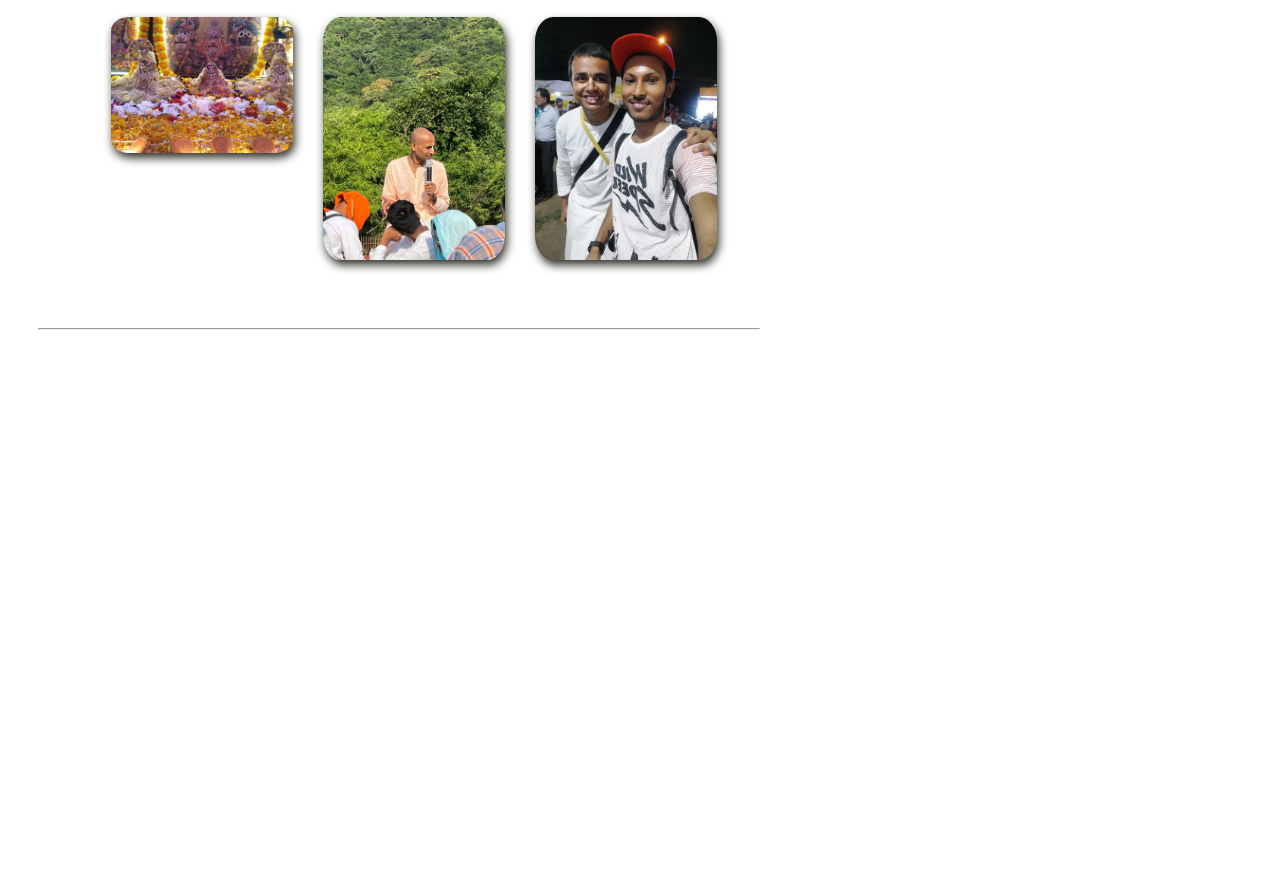
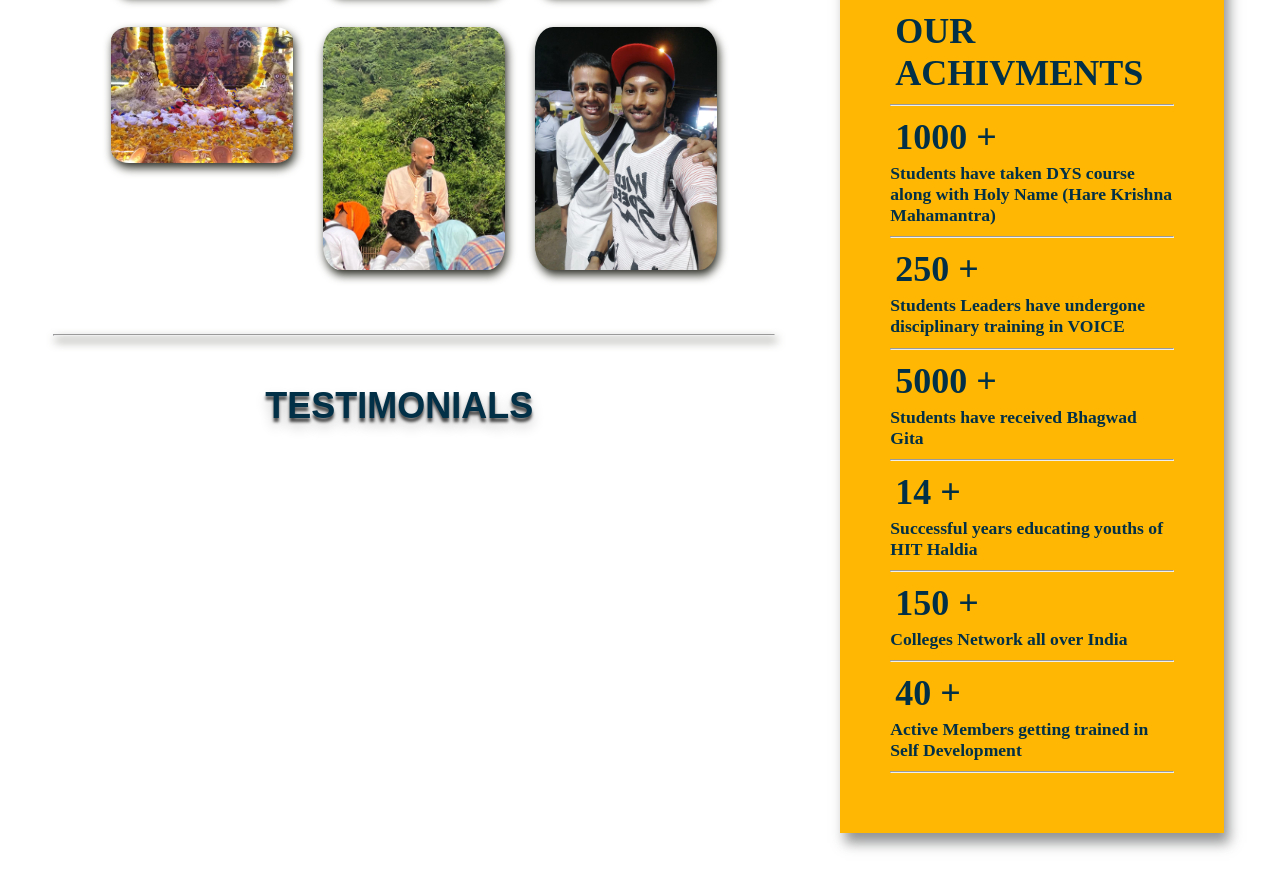
Before and after one commit to nitinjha3/GOVINDA-VOICE-WEBSITE, a plain HTML site: page index.html in a window 1280 px wide. Shown: the part 1665-2537 px from the top of the page. Before the commit the page ends 2034 px from the top, so only its background shows below. Drawn offline with Linux system fonts and the light colour scheme.

Commit message:
31st dec

```diff
--- a/index.html
+++ b/index.html
@@ -122,11 +122,17 @@
                                 </a>
                             </div>
                         </div>
+                    </div><hr>
+
+                </div>
+                <div id="testimonial">
+                    <div class="font testimonial-heading">
+                        <h2>Testimonials</h2>
+                    </div>
+                    <div class="testimonies-carousel carousel slide carousel-dark">
+
                     </div>
                 </div>
-                <hr>
-
-
             </div>
             <div class="home-right-panel">
                 <div>
@@ -156,6 +162,73 @@
                         </div>
                     </div>
                 </div>
+                <div class="stats">
+                    <div>
+                        <h2>OUR ACHIVMENTS</h2>
+                        <hr>
+                        <div>
+                            <h2>
+                                <span>1000</span>
+                                +
+                            </h2>
+                            <h6>
+                                Students have taken DYS course along with Holy Name (Hare Krishna Mahamantra)
+                                <hr>
+                            </h6>
+                        </div>
+                        <div>
+                            <h2>
+                                <span>250</span>
+                                +
+                            </h2>
+                            <h6>
+                                Students Leaders have undergone disciplinary training in VOICE
+                                <hr>
+                            </h6>
+                        </div>
+                        <div>
+                            <h2>
+                                <span>5000</span>
+                                +
+                            </h2>
+                            <h6>
+                                Students have received Bhagwad Gita
+                                <hr>
+                            </h6>
+                        </div>
+                        <div>
+                            <h2>
+                                <span>14</span>
+                                +
+                            </h2>
+                            <h6>
+                                Successful years educating youths of HIT Haldia
+                                <hr>
+                            </h6>
+                        </div>
+                        <div>
+                            <h2>
+                                <span>150</span>
+                                +
+                            </h2>
+                            <h6>
+                                Colleges Network all over India
+                                <hr>
+                            </h6>
+                        </div>
+                        <div>
+                            <h2>
+                                <span>40</span>
+                                +
+                            </h2>
+                            <h6>
+                                Active Members getting trained in Self Development
+                                <hr>
+                            </h6>
+
+                        </div>
+                    </div>
+                </div>
             </div>
         </div>
     </div>
--- a/style.css
+++ b/style.css
@@ -166,7 +166,7 @@ a:hover {
     text-shadow:0 4px 3px rgba(0,0,0,.674), 0 8px 13px rgba(0,0,0,.249);
     font-size: 35px;
     font-weight: 600;
-    filter: drop-shadow(3px 3px 5px rgb(219, 170, 12));
+    /* filter: drop-shadow(3px 3px 5px rgb(219, 170, 12)); */
 }
 .home-left-panel{
     width: 60%;
@@ -218,6 +218,7 @@ a:hover {
     text-align: center  ;
     justify-content: center;
     align-items: center;
+    padding-bottom: 25px;
     margin: 2%;
     margin-top: 20px;
     /* height: 0    vh; */
@@ -273,10 +274,38 @@ a:hover {
 }
 
 h5,p{
+    font-size: 1.3rem;
+    padding: 10px 0;
+}
+h4{
+    font-size: 1.55rem;
+    margin-bottom: 0.5rem;
+    /* margin-top: 0.5rem; */
+}
+hr{
+    margin: 10px 0;
+}
+h2{
+    font-size: 2.25rem;
+    margin: 5px;
+}
+h6{
     font-size: 1.1rem;
-    padding: 10px 0;
+    line-height: 1.2;
+    font-weight: 550;
 }
 .event-content{
         color: #023047;
         position: relative;
 }
+.stats{
+    background:#ffb703;
+    width: 30vw;
+    padding: 50px;
+    margin-top: 70px;
+    color: #023047;
+    box-shadow: 5px 10px 12px hsla(210,1%,52%,.884);
+}
+.testimonial-heading{
+    text-align: center;
+}
```
